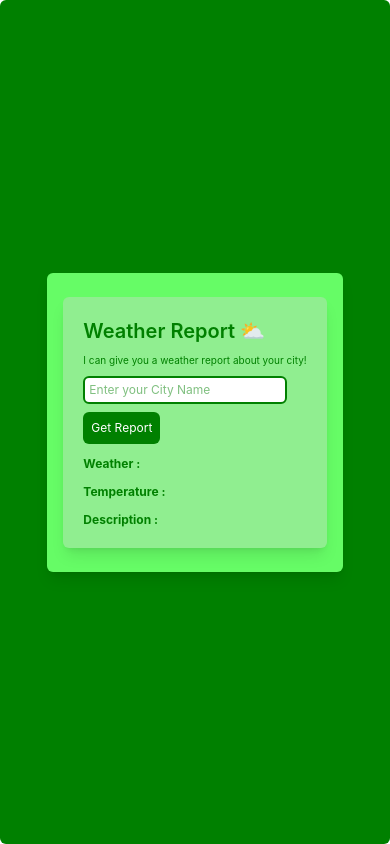
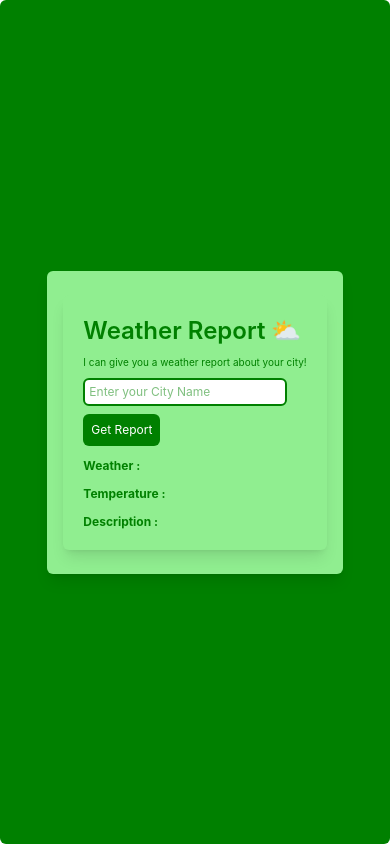
Before and after one commit to akilank-tech/Weather-React, a React (Vite) app: page / in a window 390 px wide. Built offline with nearby package versions, Linux system fonts and the light colour scheme.

Commit message:
update the file

```diff
--- a/src/weather.jsx
+++ b/src/weather.jsx
@@ -20,10 +20,10 @@ const Weather = () => {
         })
     }
     return (
-        <div className="bg-[green] p-8 sm:p-15 min-h-screen rounded-md flex items-center justify-center sm:block">
-            <div className="bg-[#66fc66] py-6 px-4 rounded-md shadow-lg sm:p-10">
+        <div className="bg-[green] p-4 sm:p-15 min-h-dvh rounded-md flex items-center justify-center sm:block">
+            <div className="bg-[lightgreen] py-6 px-4 rounded-md shadow-lg sm:p-10">
             <div className="bg-[lightgreen] text-[green] p-5 rounded-md shadow-lg sm:p-10">
-                <h1 className="text-xl font-semibold sm:text-3xl">Weather Report ⛅</h1>
+                <h1 className="text-2xl font-semibold sm:text-3xl">Weather Report ⛅</h1>
                 <p className="text-[10px] mt-2 sm:text-base">I can give you a weather report about your city!</p>
                 <input value={city} onChange={handleCity} className="bg-white  border-[green] border-2 focus:outline-none outline-[green] rounded-md mt-2 p-1 text-xs sm:text-base sm:p-2 sm:mt-3" type="text" placeholder="Enter your City Name" /><br />
                 <button onClick={handleWeather} className="bg-[green] border-0 cursor-pointer text-white mt-2 text-xs p-2 rounded-md sm:text-base sm:mt-3 sm:p-3">Get Report</button>
```
